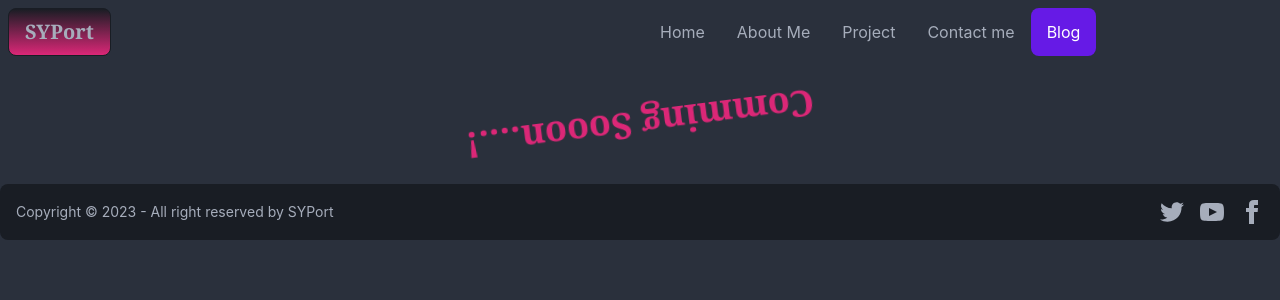
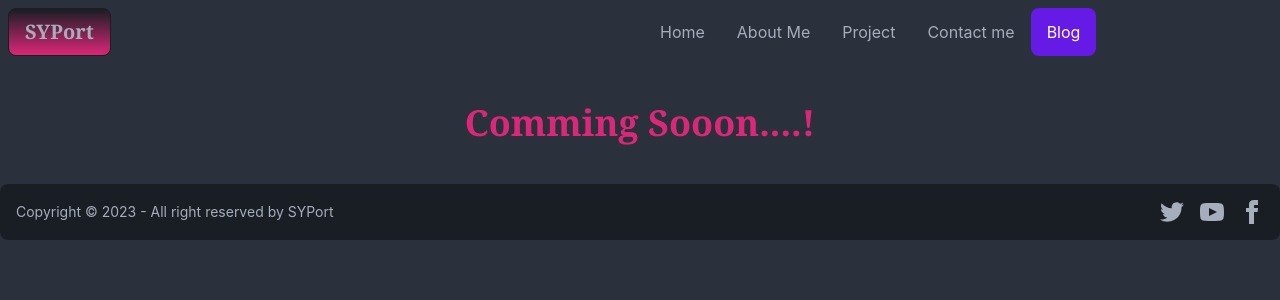
Before and after one commit to Shamimayesmin/my-portfolio-update, a React (Create React App) app: page /blog in a window 1280 px wide. Shown: the top 300 px of the page. Built offline with nearby package versions, Linux system fonts and the light colour scheme.

Commit message:
blog page

```diff
--- a/src/components/Pages/Blog/Blog.js
+++ b/src/components/Pages/Blog/Blog.js
@@ -3,7 +3,7 @@ import React from 'react';
 const Blog = () => {
     return (
         <div>
-            <h3 className='text-center text-4xl m-10 text-pink-600 font-serif font-bold animate-spin'>Comming Sooon....!</h3>
+            <h3 className='text-center text-4xl m-10 text-pink-600 font-serif font-bold animate-bounce'>Comming Sooon....!</h3>
         </div>
     );
 };
```
